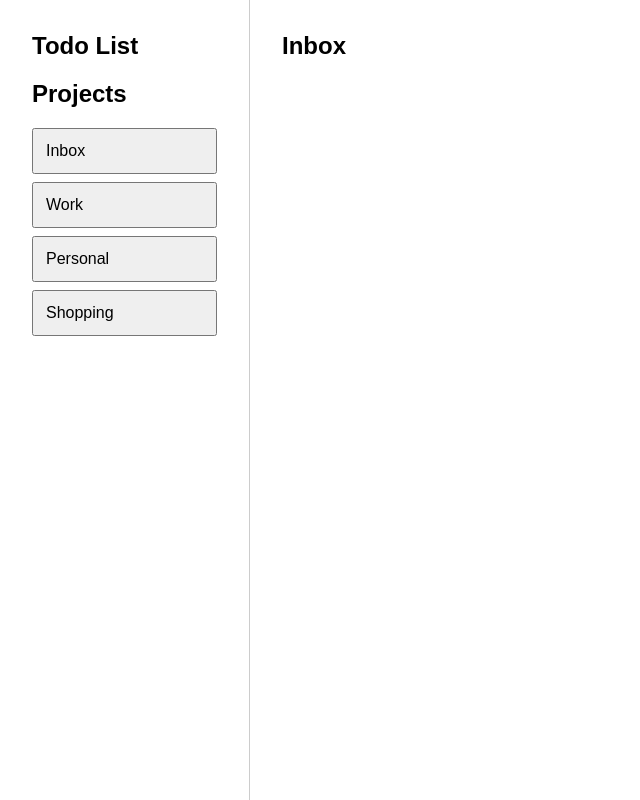
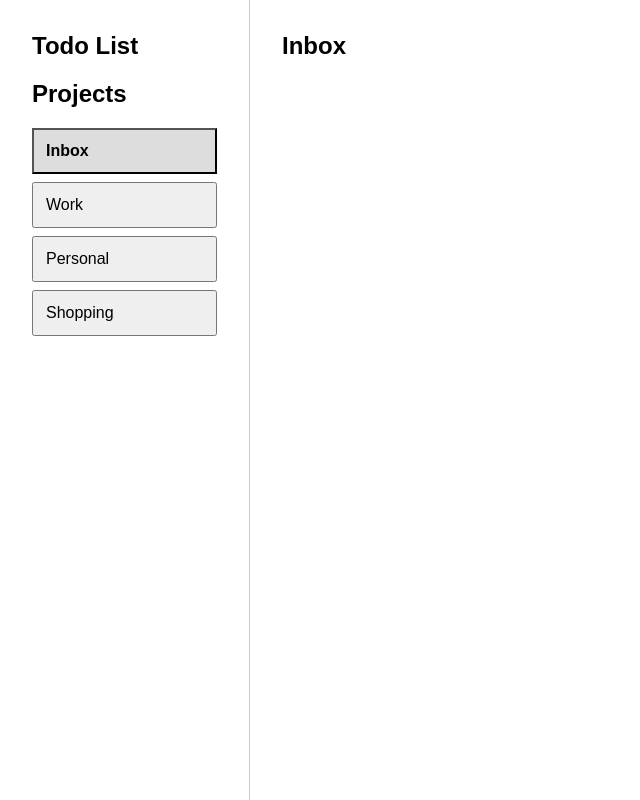
Before and after one commit to TRANZCEND3NCE/Odin-Todo-List, a website built with webpack: page src/template.html in a window 1280 px wide. Both pictures are taken after a click on the button "Inbox". Shown: the whole page, without its empty margins (0-640 px from the left). Built offline with nearby package versions, Linux system fonts and the light colour scheme.

Commit message:
add project selection

```diff
--- a/src/dom.js
+++ b/src/dom.js
@@ -1,6 +1,6 @@
 
 
-function renderProjects(projects) {
+function renderProjects(projects, selectedProjectId) {
 	const projectList = document.querySelector("#project-list");
 
 	projectList.textContent = "";
@@ -11,8 +11,48 @@ function renderProjects(projects) {
 		projectButton.textContent = project.name;
 		projectButton.dataset.projectId = project.id;
 
+		if (project.id === selectedProjectId) {
+			projectButton.classList.add("active");
+		}
+
 		projectList.appendChild(projectButton);
 	});
 }
 
-export { renderProjects };
+function renderSelectedProject(project) {
+	const projectTitle = document.querySelector("#project-title");
+
+	projectTitle.textContent = project.name;
+}
+
+function setupProjectSelection(projectManager) {
+	const projectList = document.querySelector("#project-list");
+
+	projectList.addEventListener("click", (e) => {
+		const projectButton = e.target.closest("button");
+
+		if (!projectButton) {
+			return;
+		}
+
+		const projectId = projectButton.dataset.projectId;
+
+		const project = projectManager.setSelectedProject(projectId);
+
+		if (!project) {
+			return;
+		}
+
+		const projectButtons = projectList.querySelectorAll("button");
+
+		projectButtons.forEach((button) => {
+			button.classList.remove("active");
+		});
+
+		projectButton.classList.add("active");
+
+		renderSelectedProject(project);
+	});
+}
+
+export { renderProjects, setupProjectSelection, renderSelectedProject };
--- a/src/index.js
+++ b/src/index.js
@@ -1,7 +1,7 @@
 import "./styles.css";
 
 import { createProjectManager } from "./projectManager.js";
-import { renderProjects } from "./dom.js";
+import { renderProjects, renderSelectedProject, setupProjectSelection } from "./dom.js";
 
 const projectManager = createProjectManager();
 
@@ -9,4 +9,8 @@ projectManager.addProject("Work");
 projectManager.addProject("Personal");
 projectManager.addProject("Shopping");
 
-renderProjects(projectManager.projects);
+const selectedProject = projectManager.getSelectedProject();
+
+renderProjects(projectManager.projects, selectedProject.id);
+renderSelectedProject(selectedProject);
+setupProjectSelection(projectManager);
--- a/src/projectManager.js
+++ b/src/projectManager.js
@@ -5,6 +5,8 @@ function createProjectManager() {
 
 	const inbox = createProject("Inbox");
 	projects.push(inbox);
+
+	let selectedProjectId = inbox.id;
 
 	function addProject(name) {
 		const trimmedName = name.trim();
@@ -26,6 +28,26 @@ function createProjectManager() {
 		return project;
 	}
 
+	function getProject (projectId) {
+		return projects.find((project) => project.id === projectId);
+	}
+
+	function getSelectedProject() {
+		return getProject(selectedProjectId);
+	}
+
+	function setSelectedProject(projectId) {
+		const project = getProject(projectId);
+
+		if (!project) {
+			return null;
+		}
+
+		selectedProjectId = projectId;
+
+		return project;
+	}
+
 	function removeProject(projectName) {
 		if (projectName === "Inbox") {
 			return;
@@ -41,6 +63,9 @@ function createProjectManager() {
 	return {
 		projects,
 		addProject,
+		getProject,
+		getSelectedProject,
+		setSelectedProject,
 		removeProject,
 	};
 }
--- a/src/styles.css
+++ b/src/styles.css
@@ -38,6 +38,11 @@ button {
   cursor: pointer;
 }
 
+#project-list button.active {
+	font-weight: bold;
+	background-color: #ddd;
+}
+
 #project-title {
 	margin-top: 0;
 }
--- a/src/template.html
+++ b/src/template.html
@@ -19,7 +19,7 @@
 		</aside>
 
 		<main class="main-content">
-			<h2 id="project-title">Inbox</h2>
+			<h2 id="project-title"></h2>
 
 			<div id="todo-list"></div>
 		</main>
```
